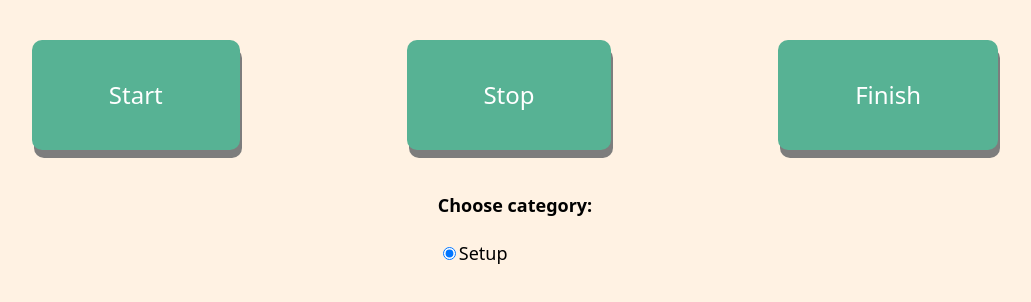
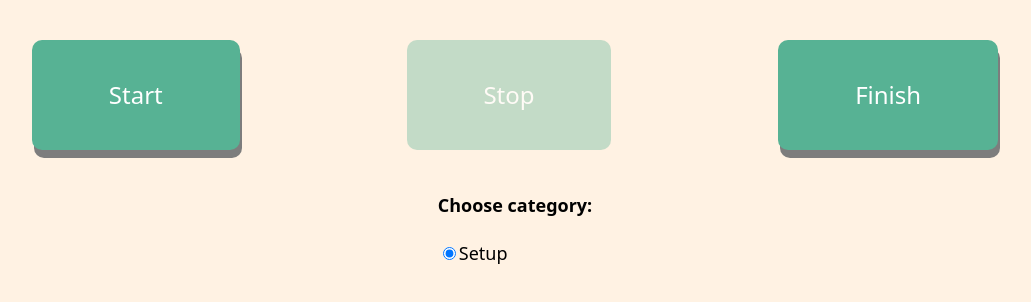
Before and after one commit to Andrii2203/Time-Difference-Calculator, a React (Create React App) app: page / in a window 1280 px wide. Shown: the top 302 px of the page, without its empty margins (125-1156 px from the left). Built offline with nearby package versions, Linux system fonts and the light colour scheme.

Commit message:
add new css for stop button

```diff
--- a/src/App.css
+++ b/src/App.css
@@ -7,7 +7,7 @@
 .btn-container {
   display: flex;
   justify-content: space-evenly;
-  }
+}
 
 .btn-start,
 .btn-stop,
@@ -37,8 +37,10 @@
 .btn-stop:hover,
 .btn-finish:hover {
   background-color: rgb(110, 218, 182);
+  box-shadow: 1px 4px rgba(0, 0, 0, 0.1);
   transition:
     0.3s ease background-color,
+    0.5s ease box-shadow,
 }
 
 .btn-start:active,
@@ -47,6 +49,13 @@
   background-color: rgb(71, 148, 122);
   box-shadow: 1px 1px rgba(0, 0, 0, 0.3);
   transform: translateY(4px);
+}
+
+.btn-disabled {
+  background-color: rgba(87, 178, 148, 0.5);
+  cursor: not-allowed;
+  box-shadow: none;
+  opacity: 0.7;
 }
 .category-container {
   margin: .8em .2em;
--- a/src/App.tsx
+++ b/src/App.tsx
@@ -22,7 +22,7 @@ const TimeDifferenceCalculator: React.FC = () => {
   //         let addToList = true;
   //         intervalDates.forEach(it => {
   //           if (it.category == ciit.id && ciit.single == 1) {
-  //             addToList = false;
+  //             addToList = false;build/static build/asset-manifest.json build/favicon.ico build/index.html build/logo192.png build/logo512.png build/manifest.json build/robots.txt
   //           }
   //         });
   //         if (addToList == true) {
@@ -198,9 +198,27 @@ const TimeDifferenceCalculator: React.FC = () => {
   return (
     <div className='main-container'>
       <div className='btn-container'>
-        <button onClick={handleStart1} disabled={!timeIsRuning} className='btn-start'>Start</button>
-        <button onClick={handleStop1} disabled={timeIsRuning} className='btn-stop'>Stop</button>
-        <button onClick={handleFinish1} disabled={initialStartTime == null || !timeIsRuning} className='btn-finish'>Finish</button>
+        <button
+          onClick={handleStart1}
+          disabled={!timeIsRuning}
+          className={`btn-start ${!timeIsRuning ? "btn-disabled" : ""}`}
+          >
+            Start
+        </button>
+        <button
+          onClick={handleStop1}
+          disabled={timeIsRuning}
+          className={`btn-stop ${timeIsRuning ? "btn-disabled" : ""}`}
+          >
+            Stop
+        </button>
+        <button
+          onClick={handleFinish1}
+          disabled={initialStartTime == null || !timeIsRuning}
+          className={`btn-finish ${!timeIsRuning ? "btn-disabled" : ""}`}
+          >
+            Finish
+        </button>
       </div>
 
         <div className='category-container'>
```
